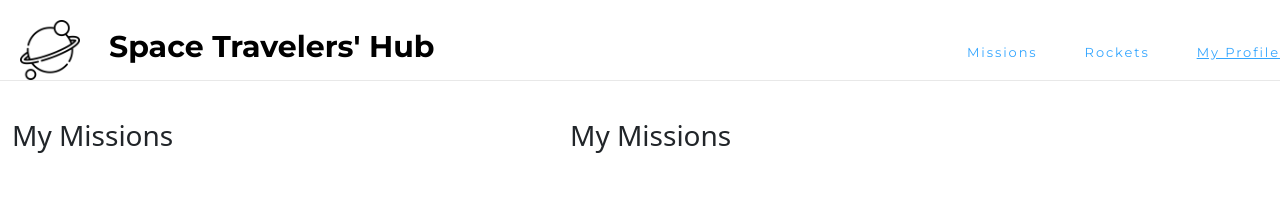
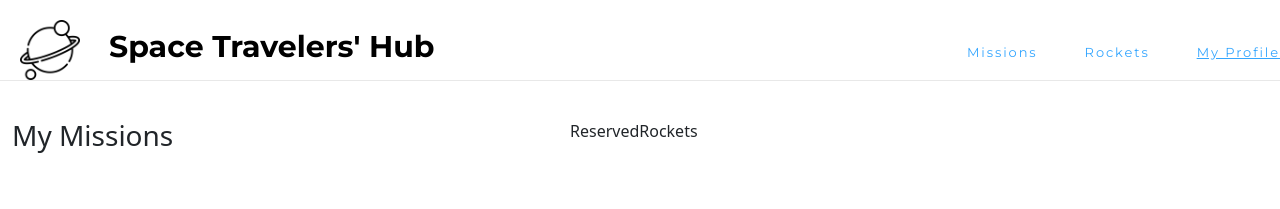
Before and after one commit to dennis-every/spacehub, a React (Create React App) app: page /profile in a window 1280 px wide. Shown: the top 209 px of the page. Built offline with nearby package versions, Linux system fonts and the light colour scheme.

Commit message:
Add ReservedRockets component to Myprofile router

```diff
--- /dev/null
+++ b/src/components/ReservedRockets.jsx
@@ -0,0 +1,13 @@
+import React from 'react';
+import { useSelector } from 'react-redux';
+
+const ReservedRockets = () => {
+  const { rockets } = useSelector((state) => state.rockets);
+  const reserved = rockets.filter((rocket) => rocket.reserved === true);
+  console.log(reserved);
+  return (
+    <div>ReservedRockets</div>
+  );
+};
+
+export default ReservedRockets;
--- a/src/routes/Profile.jsx
+++ b/src/routes/Profile.jsx
@@ -1,4 +1,5 @@
 import JoinedMissions from '../components/JoinedMissions';
+import ReservedRockets from '../components/ReservedRockets';
 
 const Profile = () => (
   <section className="container row">
@@ -6,7 +7,7 @@ const Profile = () => (
       <JoinedMissions />
     </div>
     <div className="col">
-      <JoinedMissions />
+      <ReservedRockets />
     </div>
   </section>
 );
```
